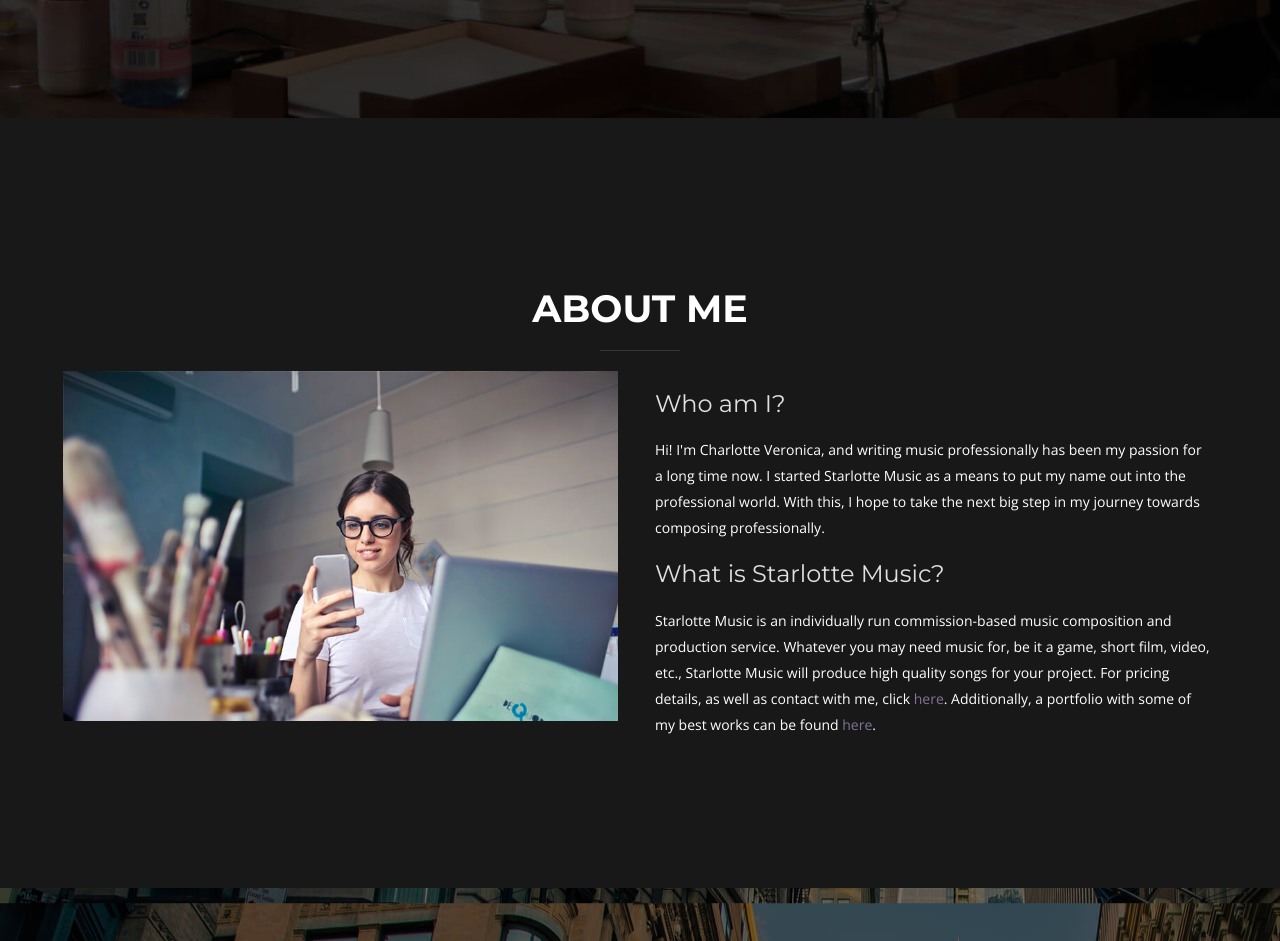
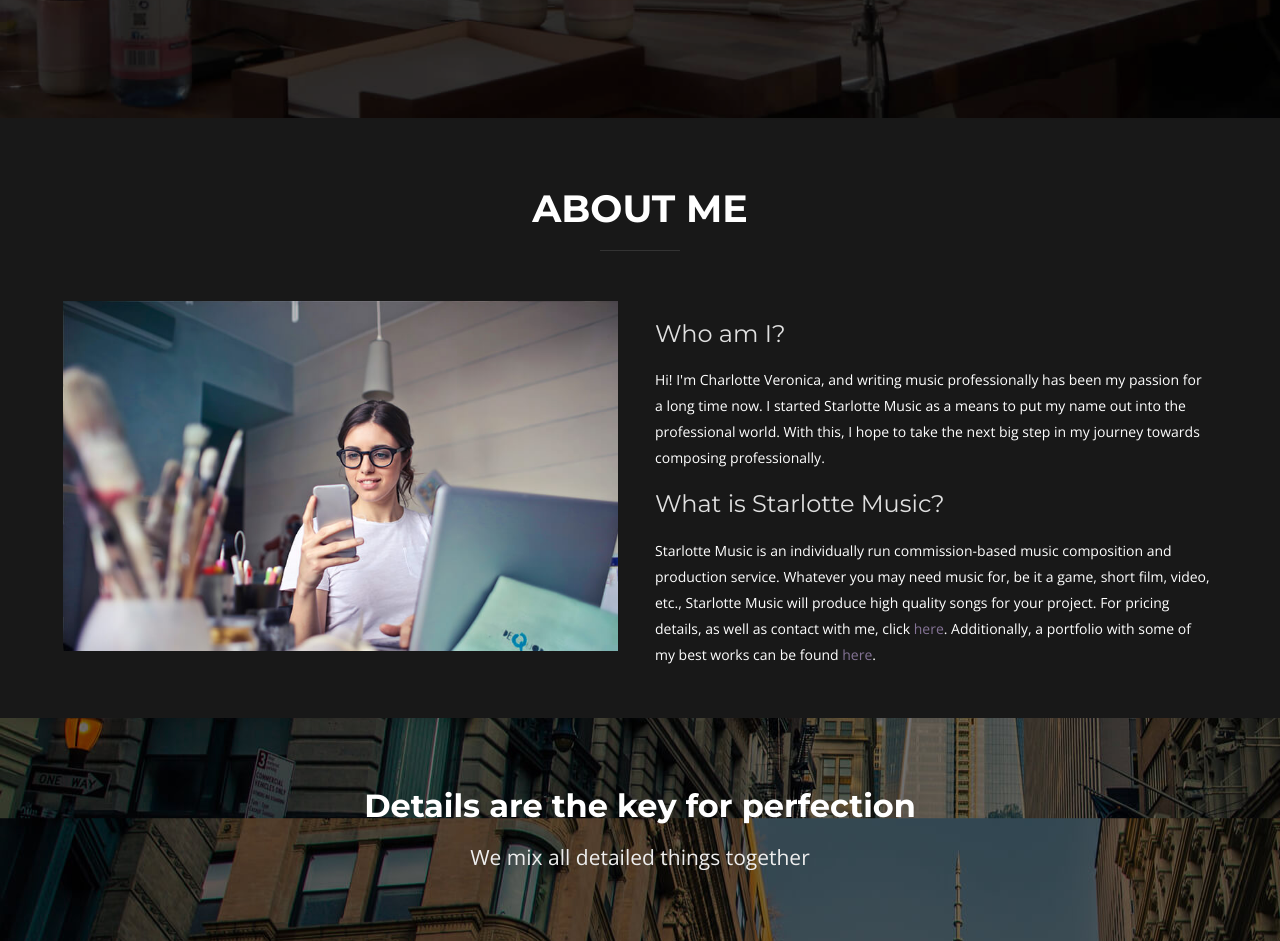
Before and after one commit to starlottemusic/starlottemusic.github.io, a PHP site: page / in a window 1280 px wide. Shown: the part 682-1623 px from the top of the page. Run offline with PHP 8.4, Linux system fonts and the light colour scheme; some libraries are stand-ins or nearby versions.

Commit message:
Update style.css

```diff
--- a/css/style.css
+++ b/css/style.css
@@ -187,12 +187,12 @@ Home sections
 
 .home-section {
 	width: 100%;
-	padding: 150px 0px 150px 0px;
+	padding: 50px 0px 50px 0px;
 }
 
 /* --- heading --- */
 .section-heading {
-	margin-bottom: 10px;
+	margin-bottom: 50px;
 }
 
 .section-heading h2 {
```
